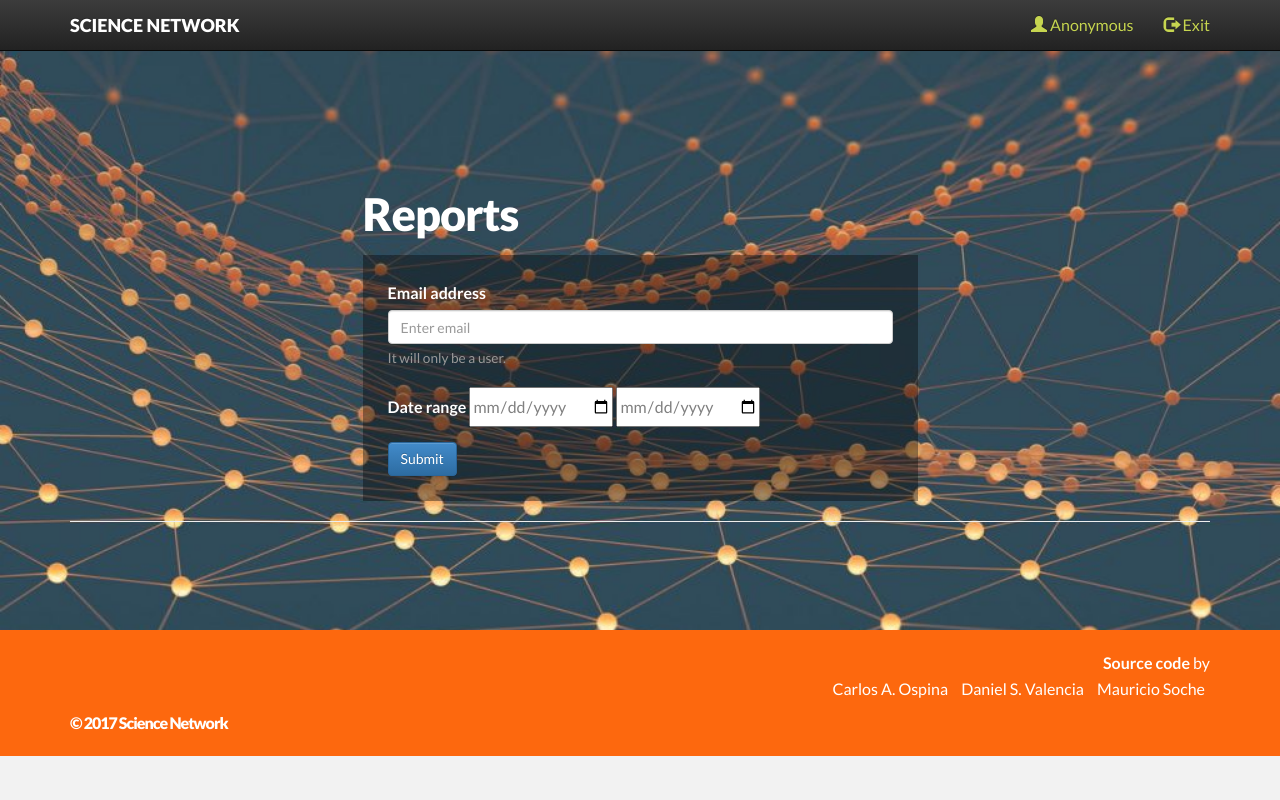
After one commit to caospinac/se-project, a Python web app: template project/templates/reports.html in a window 1280 px wide. The commit adds this page. Run offline with Jinja, Linux system fonts and the light colour scheme; the template is opened without the code that fills it, so the values that code supplies are empty.

Commit message:
Reporting

```diff
--- a/project/models/article.py
+++ b/project/models/article.py
@@ -6,9 +6,8 @@ from .base import SciNet
 class Article(SciNet.Entity):
     artId = PrimaryKey(str, 32)
     artAuthor = Required(str)
-    journal = Required(str)
+    artJournal = Required(str)
     artDoi = Optional(str)
-    artArea = Optional(str)
     artVolume = Optional(str)
     artPage = Optional(str)
     result = Optional('Result')
--- a/project/models/graph.py
+++ b/project/models/graph.py
@@ -5,7 +5,7 @@ from .base import SciNet
 
 class Graph(SciNet.Entity):
     graId = PrimaryKey(str, 32)
-    graCount = Required(float)
+    graContent = Required(str)
 
     query = Required('Query')
     result = Optional('Result')
--- a/project/models/university.py
+++ b/project/models/university.py
@@ -5,6 +5,6 @@ from .base import SciNet
 
 class University(SciNet.Entity):
     uniId = PrimaryKey(str, 32)
-    uniName = Required(str, 64)
+    uniName = Required(str, 64, unique=True)
 
     users = Set('User')
--- a/project/static/assets/css/style.css
+++ b/project/static/assets/css/style.css
@@ -10,12 +10,21 @@
 body {
   background-color: #f2f2f2;
     font-family: 'Lato', sans-serif;
-    font-weight: 300;
     font-size: 16px;
     color: #fff;
     line-height: 1.6em;
     -webkit-font-smoothing: antialiased;
     -webkit-overflow-scrolling: touch;
+}
+
+.form-content {
+  background-color: rgba(0, 0, 0, 0.37);
+  padding: 25px;
+}
+
+
+input[type=date] {
+  color: gray;
 }
 
 h1, h2, h3, h4, h5, h6 {
--- a/project/static/assets/js/custom.js
+++ b/project/static/assets/js/custom.js
@@ -44,4 +44,9 @@
         });
 
     });
+    $(function() {
+      $('#datetimepicker1').datetimepicker({
+        language: 'pt-BR'
+      });
+    });
 })(jQuery);
--- a/project/templates/base.html
+++ b/project/templates/base.html
@@ -36,7 +36,7 @@
             <span class="icon-bar"></span>
             <span class="icon-bar"></span>
           </button>
-          <a class="navbar-brand" href="index.html">Science <span>network</span></a>
+          <a class="navbar-brand" href="/">Science <span>network</span></a>
         </div>
         <div class="navbar-collapse collapse">
           <ul class="nav navbar-nav navbar-right">
@@ -110,7 +110,7 @@
   {% endblock %}
   <script src="assets/js/jquery.min.js"></script>
   <script src="assets/js/jquery.easing.min.js"></script>
-  <script src="assets/js/bootstrap.min.js"></script>
+  <script src="assets/js/custom.js"></script>
   {% endblock %}
 </body>
 </html>
--- /dev/null
+++ b/project/templates/graph.html
@@ -0,0 +1,2 @@
+{% extends "base.html" %}
+{{ script }}
--- a/project/templates/home.html
+++ b/project/templates/home.html
@@ -4,6 +4,9 @@
 
 {% block user_control %}
 <li><a href=""><span class="glyphicon glyphicon-user"></span> {{ name if name is defined else "Anonymous"}}</a></li>
+{% if role == "adm" %}
+<li><a href="/reports"><span class="glyphicon glyphicon-list"></span> Report</a></li>
+{% endif %}
 <li><a href="/sign-out"><span class="glyphicon glyphicon-log-out"></span> Exit</a></li>
 </li>
 {% endblock %}
--- /dev/null
+++ b/project/templates/reports.html
@@ -0,0 +1,36 @@
+{% extends "base.html" %}
+
+{% block title %}Start{% endblock %}
+
+{% block user_control %}
+<li><a href=""><span class="glyphicon glyphicon-user"></span> {{ name if name is defined else "Anonymous"}}</a></li>
+{% if role == "adm" %}
+<li><a href="/reports"><span class="glyphicon glyphicon-list"></span> Report</a></li>
+{% endif %}
+<li><a href="/sign-out"><span class="glyphicon glyphicon-log-out"></span> Exit</a></li>
+</li>
+{% endblock %}
+
+{% block content %}
+<div class="row">
+  <div class="col-md-6 col-md-offset-3" enctype="multipart/form-data" action="/do">
+    <h1>Reports</h1>
+    <div class="form-content">
+      <form action="" method="get" accept-charset="utf-8">
+        <fieldset class="form-group">
+          <label for="email">Email address</label>
+          <input type="email" class="form-control" id="email" placeholder="Enter email" name="email" autocomplete="off">
+          <small class="text-muted">It will only be a user.</small>
+        </fieldset>
+        <fieldset class="form-group">
+          <label for="email">Date range</label>
+          <input type="date" name="date" value="" placeholder="">
+          <input type="date" name="date" value="" placeholder="">
+        </fieldset>
+          <button type="submit" class="btn btn-primary">Submit</button>
+      </form>
+    </div>
+  </div>
+</div>
+<hr>
+{% endblock %}
--- a/project/templates/sign-up.html
+++ b/project/templates/sign-up.html
@@ -21,8 +21,8 @@
         </select>
       </fieldset>
       <fieldset class="form-group">
-        <label for="nickname">Area</label>
-        <input type="text" class="form-control" id="area" placeholder="Enter area" name="area" autocomplete="off">
+        <label for="nickname">Knowledge area</label>
+        <input type="text" class="form-control" id="area" placeholder="Enter your main knowledge area" name="area" autocomplete="off">
         <small class="text-muted">Or area of interest.</small>
       </fieldset>
       <fieldset class="form-group">
```
Also changed, not shown: project/app.py (+55 -2 lines), project/records.py (+4 -3 lines), project/templates/network.html (deleted).
